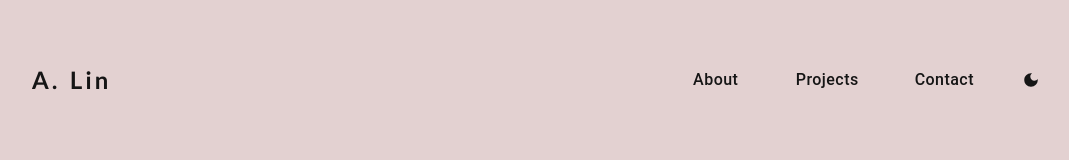
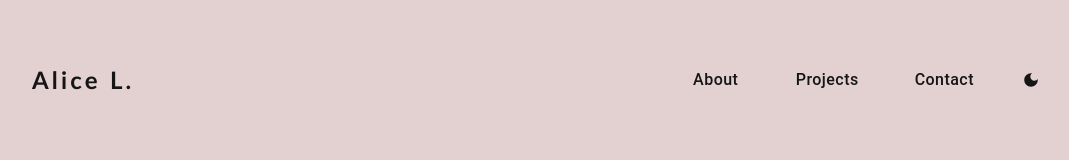
Before and after one commit to alicelinx/portfolio, a React (Vite) app: page / in a window 1280 px wide. Shown: the top 160 px of the page, without its empty margins (104-1173 px from the left). Built offline with nearby package versions, Linux system fonts and the light colour scheme.

Commit message:
update logo

```diff
--- a/src/components/NavBarItems.tsx
+++ b/src/components/NavBarItems.tsx
@@ -40,7 +40,7 @@ const NavBarItems: React.FC<NavBarItemsProps> = ({
             textDecoration: 'none',
           }}
         >
-          A. Lin
+          Alice L.
         </Typography>
         <Box sx={{ flexGrow: 1, display: { xs: 'none', md: 'flex' }, justifyContent: 'flex-end', gap: 5 }}>
           {sections.map((section) => (
```
